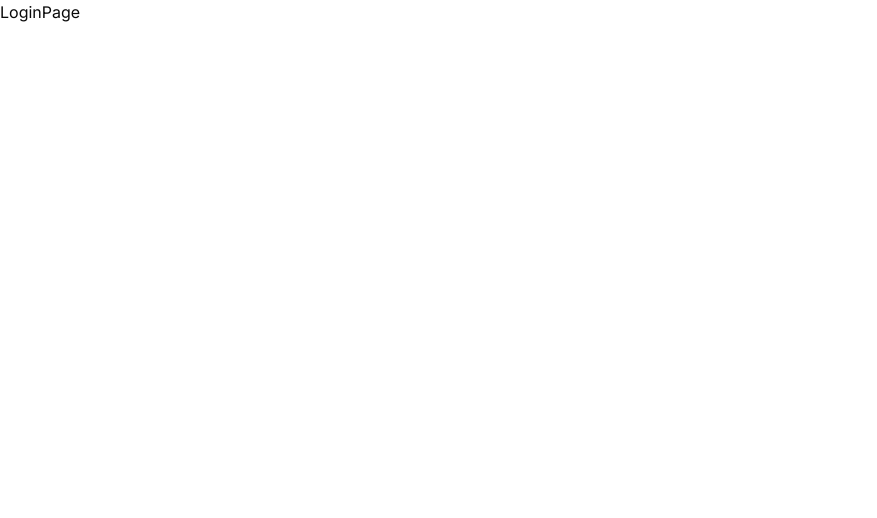
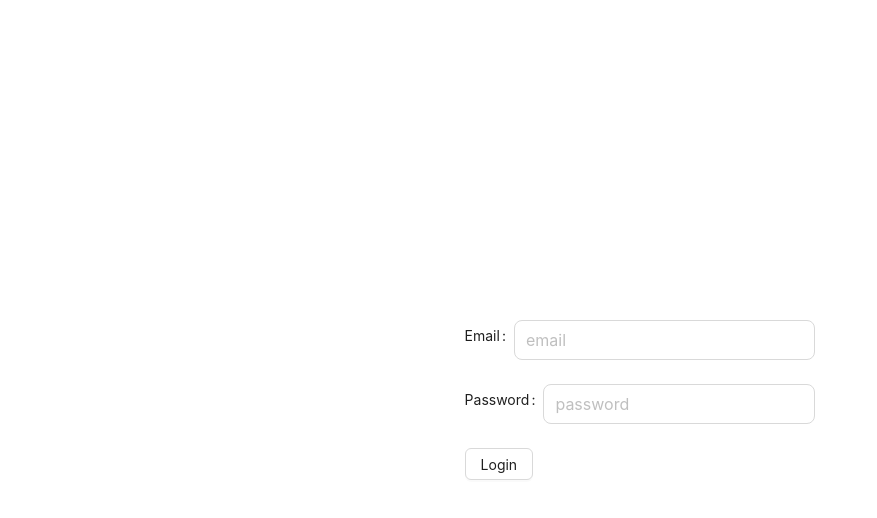
Before and after one commit to mahdimortuza/ocean-catch-client, a Next.js app: page /login in a window 1280 px wide. Shown: the top 518 px of the page, without its empty margins (0-877 px from the left). Built offline with nearby package versions, Linux system fonts and the light colour scheme.

Commit message:
login page added

```diff
--- a/package.json
+++ b/package.json
@@ -26,6 +26,7 @@
     "next": "14.1.4",
     "react": "^18",
     "react-dom": "^18",
+    "react-hook-form": "^7.51.3",
     "react-icons": "^5.0.1",
     "react-redux": "^9.1.1",
     "tailwind-merge": "^2.2.2",
--- a/src/app/(dashboardLayout)/dashboard/layout.tsx
+++ b/src/app/(dashboardLayout)/dashboard/layout.tsx
@@ -12,7 +12,7 @@ import Link from "next/link";
 import React, { ReactNode } from "react";
 
 const { Header, Content, Sider } = Layout;
-
+const role = "admin";
 const adminItems = [
   {
     label: "Dashboard",
@@ -34,6 +34,18 @@ const adminItems = [
     path: "/dashboard/orders",
     icon: BorderlessTableOutlined,
   },
+  {
+    label: "Home",
+    path: "/",
+    icon: HomeOutlined,
+  },
+].map((item) => ({
+  key: String(item.path),
+  icon: React.createElement(item.icon),
+  label: <Link href={item.path}>{item.label}</Link>,
+}));
+
+const userItems = [
   {
     label: "My Orders",
     path: "/dashboard/my-orders",
@@ -72,7 +84,7 @@ const DashboardLayout = ({ children }: { children: ReactNode }) => {
           theme="dark"
           mode="inline"
           defaultSelectedKeys={["4"]}
-          items={adminItems}
+          items={role === "admin" ? adminItems : userItems}
         />
       </Sider>
       <Layout>
--- a/src/app/login/page.tsx
+++ b/src/app/login/page.tsx
@@ -1,5 +1,19 @@
+"use client";
+import OCForm from "@/components/Forms/OCForm";
+import OCInput from "@/components/Forms/OCInput";
+import { Button, Row } from "antd";
+
 const LoginPage = () => {
-  return <div>LoginPage</div>;
+  const handleLogin = () => {};
+  return (
+    <Row justify="center" align="middle" style={{ height: "100vh" }}>
+      <OCForm onSubmit={handleLogin}>
+        <OCInput type="text" name="email" label="Email" />
+        <OCInput type="password" name="password" label="Password" />
+        <Button htmlType="submit">Login</Button>
+      </OCForm>
+    </Row>
+  );
 };
 
 export default LoginPage;
--- a/src/components/DataTable/DataTable.tsx
+++ b/src/components/DataTable/DataTable.tsx
@@ -16,12 +16,12 @@ const DataTable = ({
       <TableCell>{index + 1}</TableCell>
       <TableCell>
         <Image
-          src={image}
+          src="https://raw.githubusercontent.com/mahdimortuza/ocean-catch-client/main/src/assets/images/Clams%20Risotto.jpg"
           alt="img"
           width={40}
           height={40}
           className="rounded-full"
-        />{" "}
+        />
       </TableCell>
       <TableCell>
         <h1 className="text-[18px] font-bold text-dark-blue">{title}</h1>
--- /dev/null
+++ b/src/components/Forms/OCForm.tsx
@@ -0,0 +1,29 @@
+"use client";
+import { ReactNode } from "react";
+import {
+  FieldValues,
+  FormProvider,
+  SubmitHandler,
+  useForm,
+} from "react-hook-form";
+
+type TFormProps = {
+  children: ReactNode;
+  onSubmit: SubmitHandler<FieldValues>;
+};
+const OCForm = ({ children, onSubmit }: TFormProps) => {
+  const methods = useForm();
+  const { handleSubmit } = methods;
+
+  const submit: SubmitHandler<FieldValues> = (data) => {
+    console.log(data);
+    onSubmit(data);
+  };
+  return (
+    <FormProvider {...methods}>
+      <form onSubmit={handleSubmit(submit)}>{children}</form>
+    </FormProvider>
+  );
+};
+
+export default OCForm;
--- /dev/null
+++ b/src/components/Forms/OCInput.tsx
@@ -0,0 +1,32 @@
+import { Form, Input } from "antd";
+import { Controller, useFormContext } from "react-hook-form";
+
+type TInputProps = {
+  name: string;
+  type?: string;
+  label?: string;
+};
+const OCInput = ({ name, type = "text", label }: TInputProps) => {
+  const { control } = useFormContext();
+  return (
+    <div style={{ marginBottom: "20px" }}>
+      <Controller
+        control={control}
+        name={name}
+        render={({ field }) => (
+          <Form.Item label={label}>
+            <Input
+              {...field}
+              type={type}
+              placeholder={name}
+              id={name}
+              size="large"
+            />
+          </Form.Item>
+        )}
+      />
+    </div>
+  );
+};
+
+export default OCInput;
--- a/src/components/TrendingProductCard/TrendingProductCard.tsx
+++ b/src/components/TrendingProductCard/TrendingProductCard.tsx
@@ -20,12 +20,13 @@ const TrendingProductCard = ({
   productId,
   ratings,
 }: TProduct) => {
+  console.log(image);
   return (
     <Link href={`/products/${productId}`}>
       <div className="relative  flex flex-col  justify-between border-[2px] border-[#D9D9D9]   hover:border-[#008ECC] rounded-xl">
         <Image
           className="rounded-t-xl mx-auto"
-          src={image}
+          src="https://raw.githubusercontent.com/mahdipmortuza/ocean-catch-client/main/src/assets/images/Clams%20Risotto.jpg"
           alt="image"
           width={300}
           height={100}
--- a/src/components/shared/Navbar.tsx
+++ b/src/components/shared/Navbar.tsx
@@ -19,6 +19,7 @@ const Navbar = () => {
     { id: 3, text: "FlashSale", link: "/flash-sale" },
     { id: 4, text: "About", link: "/about" },
     { id: 5, text: "Dashboard", link: "/dashboard" },
+    { id: 6, text: "Login", link: "/login" },
   ];
 
   return (
--- /dev/null
+++ b/src/redux/api/fishApi.ts
@@ -0,0 +1,17 @@
+import { tagTypes } from "../tag-types";
+import { baseApi } from "./baseApi";
+
+const fishApi = baseApi.injectEndpoints({
+  endpoints: (build) => ({
+    createFish: build.mutation({
+      query: (data) => ({
+        url: "/products/create-product",
+        method: "POST",
+        data,
+      }),
+      invalidatesTags: [tagTypes.fishes],
+    }),
+  }),
+});
+
+const { useCreateFishMutation } = fishApi;
```
Also changed, not shown: trash.jsx (deleted, +0 -26 lines), src/redux/api/userApi.ts (added), 1 other file (tests, documents, lock files or other folders).
